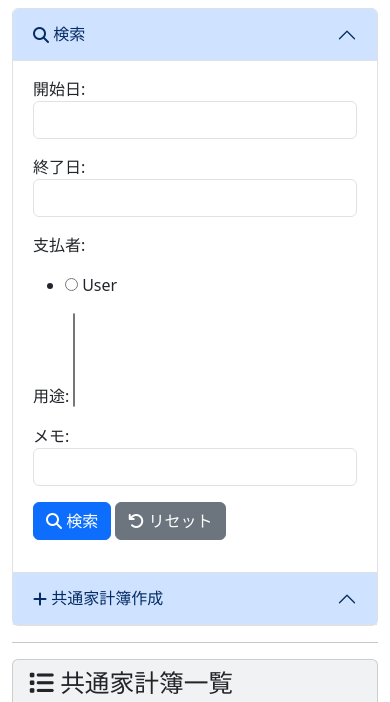
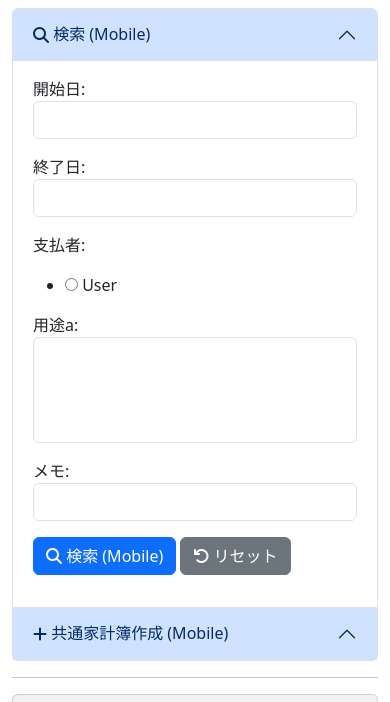
Before and after one commit to takashifuruya0/fk_management, a Django app: page /kakeibo/shared/list in a window 390 px wide. Shown: the part 56-758 px from the top of the page. Run offline with Django 3.2, Linux system fonts and the light colour scheme; the visitor is signed in with stand-in values (Sample User, id 1); data comes from the database, SQL or seed files in the repository; data that the repository does not hold is empty; some libraries are stand-ins or nearby versions.

Commit message:
共通家計簿でMobile向けFormを導入

```diff
--- a/kakeibo/forms.py
+++ b/kakeibo/forms.py
@@ -158,3 +158,107 @@
             "rate": forms.NumberInput(attrs={"class": "form-control"}),
             "fee_converted": forms.NumberInput(attrs={"class": "form-control"}),
         }
+
+
+# ==================================
+# Mobile
+# ==================================
+# class MobileKakeiboForm(forms.ModelForm):
+#     is_shared = forms.BooleanField(label="共通へコピー", required=False)
+#     event = forms.ModelChoiceField(
+#         label="イベント", queryset=Event.objects.filter(is_active=True, is_closed=False).order_by('-date'),
+#         required=False, widget=forms.Select(attrs={"class": "form-control"})
+#     )
+#
+#     class Meta:
+#         model = Kakeibo
+#         fields = (
+#             "date", "fee", "currency",
+#             "way", 'usage', "resource_from", "resource_to", "memo",
+#             "event", "is_shared"
+#         )
+#         widgets = {
+#             "currency": forms.Select(attrs={"class": "form-control"}),
+#             'usage': forms.Select(attrs={"class": "form-control"}),
+#             "way": forms.Select(attrs={"class": "form-control"}),
+#             'resource_from': forms.Select(attrs={"class": "form-control"}),
+#             'resource_to': forms.Select(attrs={"class": "form-control"}),
+#             'date': forms.DateInput(attrs={'readonly': 'readonly', "class": "datepicker form-control"}),
+#             "memo": forms.TextInput(attrs={"class": "form-control"}),
+#             "fee": forms.NumberInput(attrs={"class": "form-control"}),
+#         }
+#
+#
+# class MobileKakeiboSearchForm(forms.Form):
+#     date_from = forms.DateField(
+#         label="開始日", required=False,
+#         widget=forms.DateInput(attrs={'readonly': 'readonly', "class": "datepicker form-control"})
+#     )
+#     date_to = forms.DateField(
+#         label="終了日", required=False,
+#         widget=forms.DateInput(attrs={'readonly': 'readonly', "class": "datepicker form-control"})
+#     )
+#     ways = forms.MultipleChoiceField(
+#         label="種別", required=False, widget=forms.SelectMultiple(attrs={"class": "form-control"}))
+#     usages = forms.ModelMultipleChoiceField(
+#         queryset=Usage.objects.filter(is_active=True),
+#         label="用途", required=False,
+#         widget=forms.Select(attrs={"class": "form-control"}),
+#     )
+#     resources_from = forms.ModelMultipleChoiceField(
+#         queryset=Resource.objects.filter(is_active=True),
+#         label="From", required=False,
+#         widget=forms.Select(attrs={"class": "form-control"}),
+#     )
+#     resources_to = forms.ModelMultipleChoiceField(
+#         queryset=Resource.objects.filter(is_active=True),
+#         label="To", required=False,
+#         widget=forms.Select(attrs={"class": "form-control"}),
+#     )
+#     memo = forms.CharField(label="メモ", required=False, widget=forms.TextInput(attrs={"class": "form-control"}))
+#     currency = forms.ChoiceField(label="通貨", required=False, widget=forms.Select(attrs={"class": "form-control"}))
+#
+#     def __init__(self, *args, **kwargs):
+#         self.base_fields['ways'].choices = settings.CHOICES_WAY
+#         self.base_fields['currency'].choices = settings.CHOICES_CURRENCY
+#         super().__init__(*args, **kwargs)
+
+
+class MobileSharedForm(forms.ModelForm):
+    usage = forms.ModelChoiceField(
+        queryset=Usage.objects.filter(is_active=True, is_shared=True), label="用途",
+        widget=forms.Select(attrs={"class": "form-control"}),
+    )
+
+    class Meta:
+        model = SharedKakeibo
+        fields = ("date", "fee", "paid_by", 'usage', "memo")
+        widgets = {
+            'usage': forms.Select(attrs={"class": "form-control"}),
+            'date': forms.DateInput(attrs={'readonly': 'readonly', "class": "datepicker form-control"}),
+            "paid_by": forms.RadioSelect(),
+            "fee": forms.NumberInput(attrs={"class": "form-control"}),
+            "memo": forms.TextInput(attrs={"class": "form-control"}),
+        }
+
+
+class MobileSharedSearchForm(SharedSearchForm):
+    # date_from = forms.DateField(
+    #     label="開始日", required=False,
+    #     widget=forms.DateInput(attrs={'readonly': 'readonly', "class": "datepicker form-control"})
+    # )
+    # date_to = forms.DateField(
+    #     label="終了日", required=False,
+    #     widget=forms.DateInput(attrs={'readonly': 'readonly', "class": "datepicker form-control"})
+    # )
+    # paid_by = forms.ModelMultipleChoiceField(
+    #     queryset=get_user_model().objects.filter(is_active=True), required=False,
+    #     label="支払者",
+    #     widget=forms.RadioSelect()
+    # )
+    usages = forms.ModelMultipleChoiceField(
+        queryset=Usage.objects.filter(is_active=True, is_shared=True),
+        label="用途a", required=False,
+        widget=forms.SelectMultiple(attrs={"class": "form-control"}),
+    )
+    # memo = forms.CharField(label="メモ", required=False, widget=forms.TextInput(attrs={"class": "form-control"}))
--- /dev/null
+++ b/kakeibo/templates/accordion_mobile_shared_form.html
@@ -0,0 +1,20 @@
+<!-- Create -->
+<div class="accordion-item">
+  <h4 class="accordion-header" id="headingTwo">
+    <button class="accordion-button" type="button" data-bs-toggle="collapse" data-bs-target="#collapseTwo" aria-expanded="true" aria-controls="collapseTwo">
+      <i class="fas fa-plus"></i>&nbsp;共通家計簿作成 (Mobile)
+    </button>
+  </h4>
+  <div id="collapseTwo" class="accordion-collapse collapse" aria-labelledby="headingTwo" data-bs-parent="#accordionExample">
+    <div class="accordion-body">
+      <form class="form" method="POST" action="{% url 'kakeibo:shared_create_mobile' %}">
+        {{mobile_form.as_p}}
+        {% csrf_token %}
+        <button type="submit" class="btn btn-primary" value="登録">
+          <i class="fas fa-plus"></i> 登録
+        </button>
+      </form>
+    </div>
+  </div>
+</div>
+<hr>
--- /dev/null
+++ b/kakeibo/templates/accordion_mobile_shared_search_form.html
@@ -0,0 +1,21 @@
+<!-- Search -->
+<div class="accordion-item">
+  <h4 class="accordion-header" id="headingOne">
+    <button class="accordion-button" type="button" data-bs-toggle="collapse" data-bs-target="#collapseOne" aria-expanded="true" aria-controls="collapseOne">
+      <i class="fas fa-search"></i>&nbsp;検索 (Mobile)
+    </button>
+  </h4>
+  <div id="collapseOne" class="accordion-collapse collapse show" aria-labelledby="headingOne" data-bs-parent="#accordionExample">
+    <div class="accordion-body">
+      <form class="form" method="GET">
+        {{mobile_search_form.as_p}}
+        <button type="submit" class="btn btn-primary" value="検索">
+          <i class="fas fa-search"></i> 検索 (Mobile)
+        </button>
+        <a href="{% url 'kakeibo:kakeibo_list' %}" class="btn btn-secondary">
+          <i class="fas fa-undo"></i> リセット
+        </a>
+      </form>
+    </div>
+  </div>
+</div>
--- a/kakeibo/templates/shared_list.html
+++ b/kakeibo/templates/shared_list.html
@@ -19,8 +19,14 @@
   <div class="row">
     <div class="col-lg-4">
       <div class="accordion" id="accordionExample">
-        {% include 'accordion_shared_search_form.html' %}
-        {% include 'accordion_shared_form.html' %}
+        <div class="d-none d-sm-block">
+          {% include 'accordion_shared_search_form.html' %}
+          {% include 'accordion_shared_form.html' %}
+        </div>
+        <div class="d-block d-sm-none">
+          {% include 'accordion_mobile_shared_search_form.html' %}
+          {% include 'accordion_mobile_shared_form.html' %}
+        </div>
       </div>
     </div>
 
--- a/kakeibo/urls.py
+++ b/kakeibo/urls.py
@@ -5,6 +5,7 @@
 from kakeibo.views.views_kakeibo import KakeiboCreateUSD
 from kakeibo.views.views_autocomplete import UsageAutocomplete, SharedUsageAutocomplete, ResourceAutocomplete
 from kakeibo.views.views_shared import SharedTop, SharedList, SharedDetail, SharedCreate, SharedUpdate
+from kakeibo.views.views_shared import MobileSharedCreate, MobileSharedUpdate
 from kakeibo.views.views_credit import CreditImport, CreditLink, CreditLinkFromKakeibo
 
 app_name = 'kakeibo'
@@ -15,6 +16,8 @@
     path('shared/<int:pk>', SharedDetail.as_view(), name="shared_detail"),
     path('shared/<int:pk>/edit', SharedUpdate.as_view(), name="shared_update"),
     path('shared/create', SharedCreate.as_view(), name="shared_create"),
+    path('shared/<int:pk>/edit_mobile', MobileSharedUpdate.as_view(), name="shared_update_mobile"),
+    path('shared/create_mobile', MobileSharedCreate.as_view(), name="shared_create_mobile"),
     # mine
     path('mine', KakeiboTop.as_view(), name="kakeibo_top"),
     path('mine/list', KakeiboList.as_view(), name="kakeibo_list"),
--- a/kakeibo/views/views_shared.py
+++ b/kakeibo/views/views_shared.py
@@ -8,8 +8,8 @@
 from django.db.models import Sum
 from django.contrib import messages
 import math
-from kakeibo.models import SharedKakeibo, Budget, Usage
-from kakeibo.forms import SharedForm, SharedSearchForm
+from kakeibo.models import SharedKakeibo, Budget
+from kakeibo.forms import SharedForm, SharedSearchForm, MobileSharedForm, MobileSharedSearchForm
 # Create your views here.
 
 
@@ -100,6 +100,7 @@
             },
             "form": SharedForm(),
             "initial_val": initial_val,
+            "mobile_form": MobileSharedForm(),
         })
         return context
 
@@ -138,7 +139,9 @@
         context.update({
             'form': SharedForm(),
             "search_form": SharedSearchForm(self.request.GET),
-            "params": params
+            'mobile_form': MobileSharedForm(),
+            "mobile_search_form": MobileSharedSearchForm(self.request.GET),
+            "params": params,
         })
         return context
 
@@ -164,3 +167,21 @@
 
     def get_success_url(self):
         return reverse("kakeibo:shared_detail", kwargs={"pk": self.object.pk})
+
+
+class MobileSharedCreate(LoginRequiredMixin, CreateView):
+    template_name = "shared_create.html"
+    model = SharedKakeibo
+    form_class = MobileSharedForm
+
+    def get_success_url(self):
+        return reverse("kakeibo:shared_detail", kwargs={"pk": self.object.pk})
+
+
+class MobileSharedUpdate(LoginRequiredMixin, UpdateView):
+    template_name = "shared_update.html"
+    model = SharedKakeibo
+    form_class = MobileSharedForm
+
+    def get_success_url(self):
+        return reverse("kakeibo:shared_detail", kwargs={"pk": self.object.pk})
```
Also changed, not shown: kakeibo/templates/shared_top.html (+6 -1 lines).
